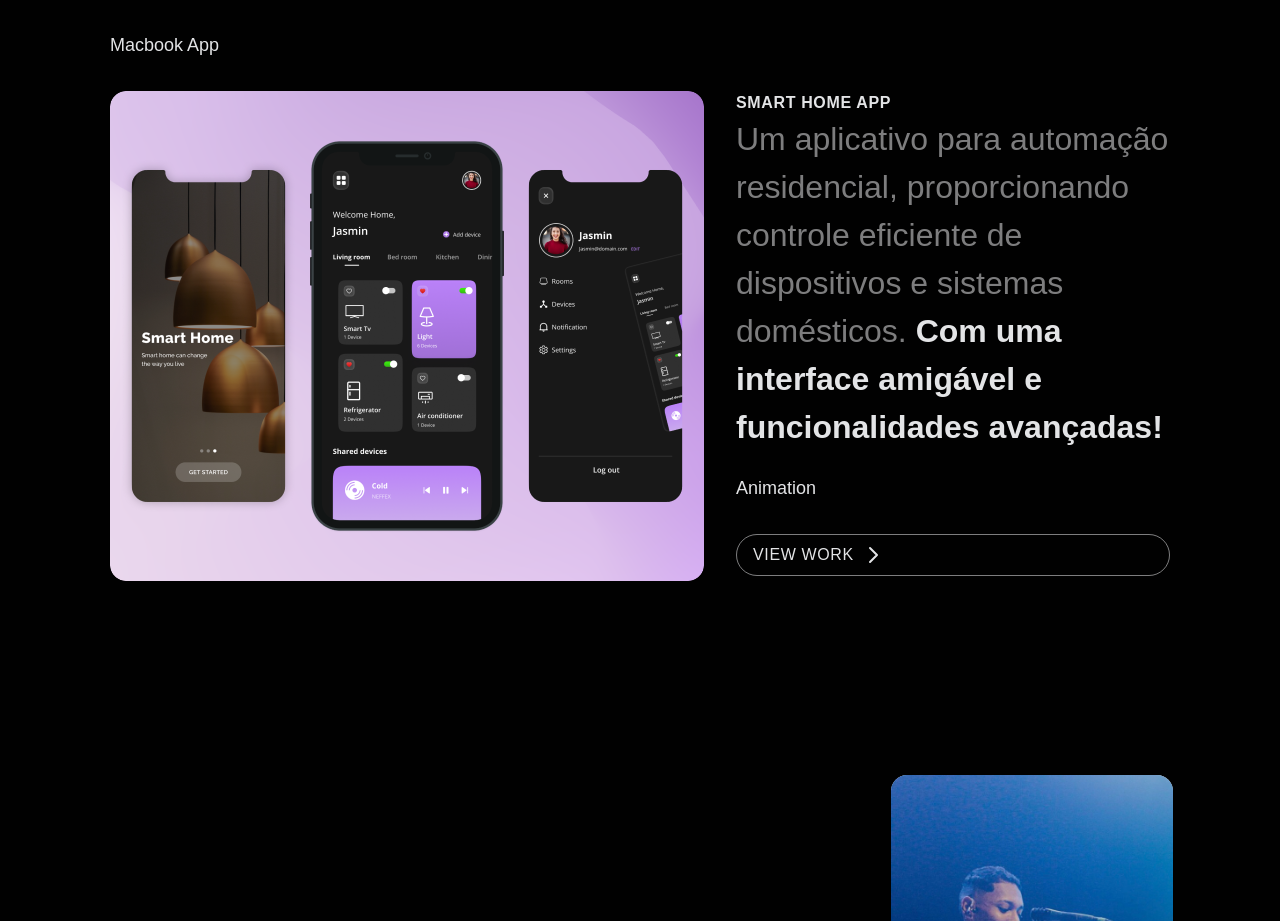
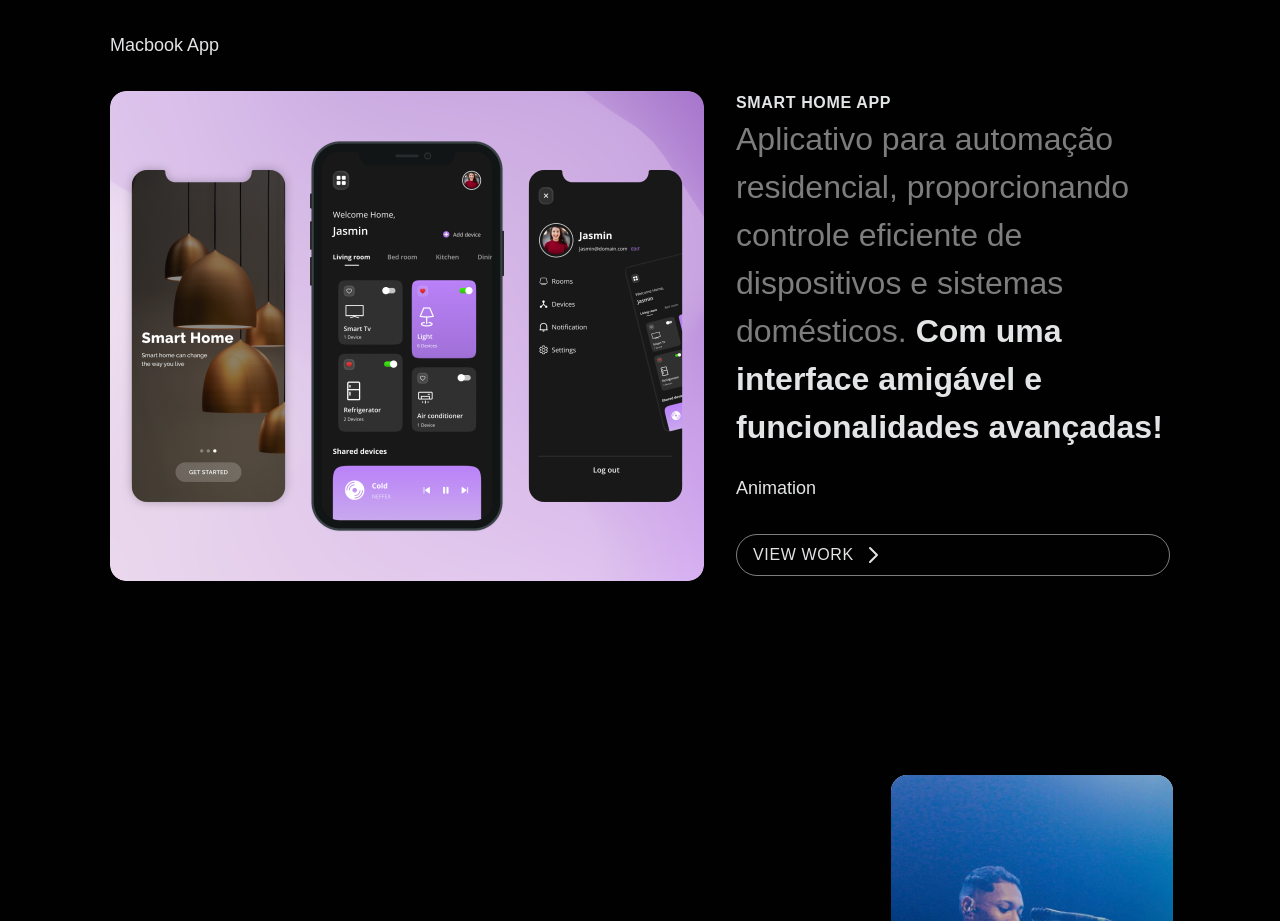
Before and after one commit to Carlos-Levi/Portifolio, a Next.js app: page / in a window 1280 px wide. Shown: the part 2300-3221 px from the top of the page. Built offline with nearby package versions, Linux system fonts and the light colour scheme.

Commit message:
atualizacao projetos

```diff
--- a/src/app/components/ProjectsPage.tsx
+++ b/src/app/components/ProjectsPage.tsx
@@ -95,7 +95,7 @@ const ProjectsPage: React.FC = () => {
               <div className={styles.projectTitle}>Smart Home App</div>
               <div>
                 <span className={styles.projectDescription}>
-                  Um aplicativo para automação residencial, proporcionando controle eficiente de dispositivos e sistemas domésticos.&nbsp;
+                  Aplicativo para automação residencial, proporcionando controle eficiente de dispositivos e sistemas domésticos.&nbsp;
                 </span>
                 <span className={styles.projectDescriptionHighlight}>
                   Com uma interface amigável e funcionalidades avançadas!
```
